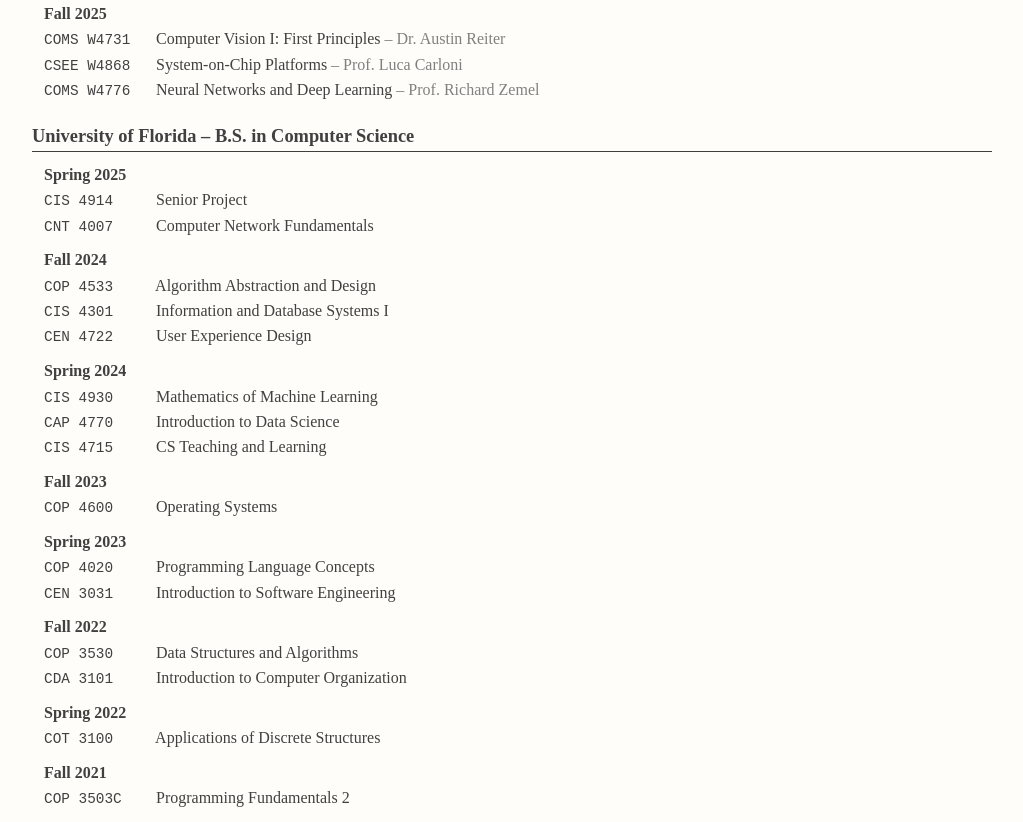
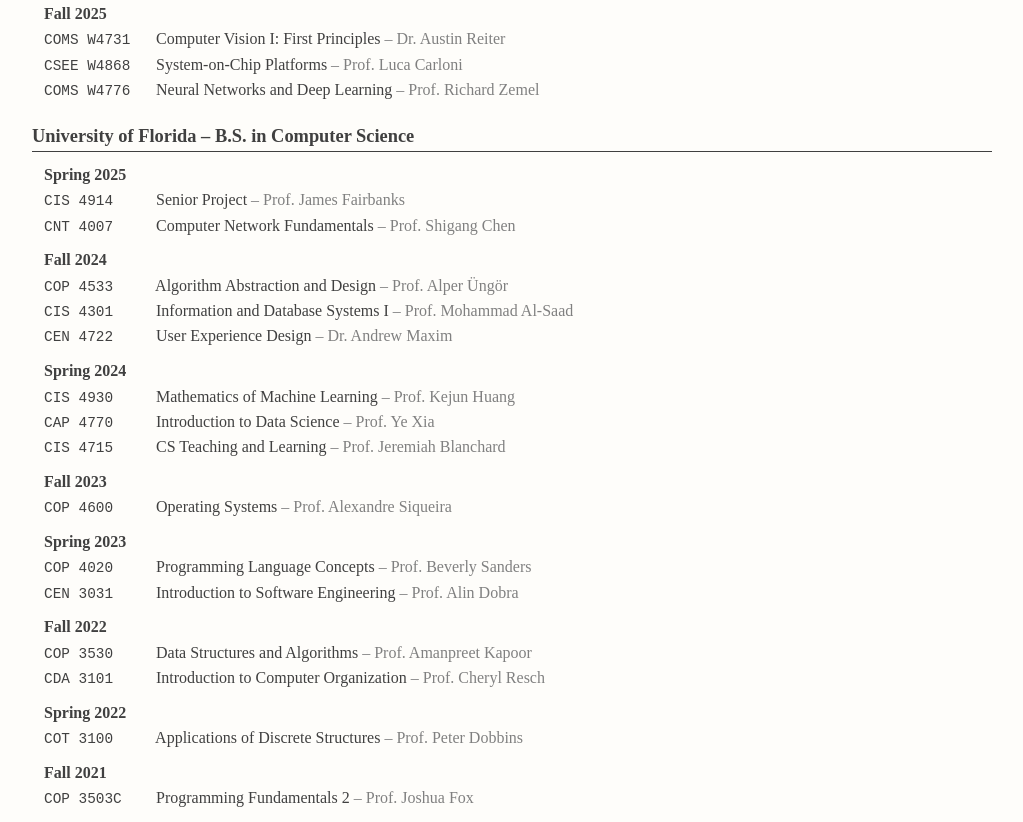
Before and after one commit to cscaff/cscaff.github.io, a plain HTML site: page coursework.html in a window 1280 px wide. Shown: the part 515-1337 px from the top of the page, without its empty margins (128-1151 px from the left). Drawn offline with Linux system fonts and the light colour scheme.

Commit message:
Coursework: add professors for UF courses
Co-Authored-By: Claude Opus 5.5 <noreply@anthropic.com>

```diff
--- a/coursework.html
+++ b/coursework.html
@@ -64,63 +64,63 @@
   <div class="entry">
     <h5>Spring 2025</h5>
     <ul class="courses">
-      <li><span class="code">CIS 4914</span> Senior Project</li>
-      <li><span class="code">CNT 4007</span> Computer Network Fundamentals</li>
+      <li><span class="code">CIS 4914</span> Senior Project <span class="prof">&ndash; Prof. James Fairbanks</span></li>
+      <li><span class="code">CNT 4007</span> Computer Network Fundamentals <span class="prof">&ndash; Prof. Shigang Chen</span></li>
     </ul>
   </div>
 
   <div class="entry">
     <h5>Fall 2024</h5>
     <ul class="courses">
-      <li><span class="code">COP 4533</span> Algorithm Abstraction and Design</li>
-      <li><span class="code">CIS 4301</span> Information and Database Systems I</li>
-      <li><span class="code">CEN 4722</span> User Experience Design</li>
+      <li><span class="code">COP 4533</span> Algorithm Abstraction and Design <span class="prof">&ndash; Prof. Alper &Uuml;ng&ouml;r</span></li>
+      <li><span class="code">CIS 4301</span> Information and Database Systems I <span class="prof">&ndash; Prof. Mohammad Al-Saad</span></li>
+      <li><span class="code">CEN 4722</span> User Experience Design <span class="prof">&ndash; Dr. Andrew Maxim</span></li>
     </ul>
   </div>
 
   <div class="entry">
     <h5>Spring 2024</h5>
     <ul class="courses">
-      <li><span class="code">CIS 4930</span> Mathematics of Machine Learning</li>
-      <li><span class="code">CAP 4770</span> Introduction to Data Science</li>
-      <li><span class="code">CIS 4715</span> CS Teaching and Learning</li>
+      <li><span class="code">CIS 4930</span> Mathematics of Machine Learning <span class="prof">&ndash; Prof. Kejun Huang</span></li>
+      <li><span class="code">CAP 4770</span> Introduction to Data Science <span class="prof">&ndash; Prof. Ye Xia</span></li>
+      <li><span class="code">CIS 4715</span> CS Teaching and Learning <span class="prof">&ndash; Prof. Jeremiah Blanchard</span></li>
     </ul>
   </div>
 
   <div class="entry">
     <h5>Fall 2023</h5>
     <ul class="courses">
-      <li><span class="code">COP 4600</span> Operating Systems</li>
+      <li><span class="code">COP 4600</span> Operating Systems <span class="prof">&ndash; Prof. Alexandre Siqueira</span></li>
     </ul>
   </div>
 
   <div class="entry">
     <h5>Spring 2023</h5>
     <ul class="courses">
-      <li><span class="code">COP 4020</span> Programming Language Concepts</li>
-      <li><span class="code">CEN 3031</span> Introduction to Software Engineering</li>
+      <li><span class="code">COP 4020</span> Programming Language Concepts <span class="prof">&ndash; Prof. Beverly Sanders</span></li>
+      <li><span class="code">CEN 3031</span> Introduction to Software Engineering <span class="prof">&ndash; Prof. Alin Dobra</span></li>
     </ul>
   </div>
 
   <div class="entry">
     <h5>Fall 2022</h5>
     <ul class="courses">
-      <li><span class="code">COP 3530</span> Data Structures and Algorithms</li>
-      <li><span class="code">CDA 3101</span> Introduction to Computer Organization</li>
+      <li><span class="code">COP 3530</span> Data Structures and Algorithms <span class="prof">&ndash; Prof. Amanpreet Kapoor</span></li>
+      <li><span class="code">CDA 3101</span> Introduction to Computer Organization <span class="prof">&ndash; Prof. Cheryl Resch</span></li>
     </ul>
   </div>
 
   <div class="entry">
     <h5>Spring 2022</h5>
     <ul class="courses">
-      <li><span class="code">COT 3100</span> Applications of Discrete Structures</li>
+      <li><span class="code">COT 3100</span> Applications of Discrete Structures <span class="prof">&ndash; Prof. Peter Dobbins</span></li>
     </ul>
   </div>
 
   <div class="entry">
     <h5>Fall 2021</h5>
     <ul class="courses">
-      <li><span class="code">COP 3503C</span> Programming Fundamentals 2</li>
+      <li><span class="code">COP 3503C</span> Programming Fundamentals 2 <span class="prof">&ndash; Prof. Joshua Fox</span></li>
     </ul>
   </div>
   </div>
```
